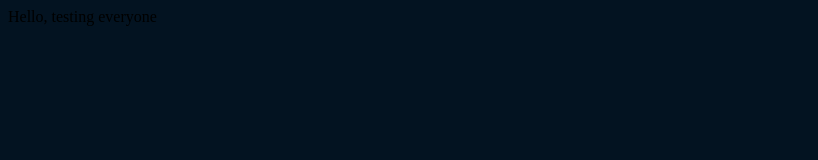
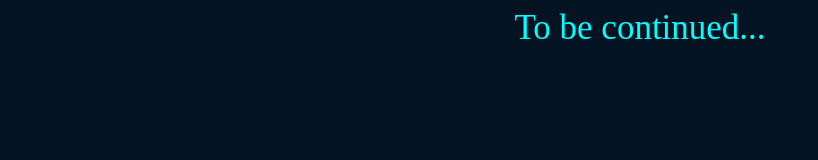
Before and after one commit to settrex/settrex.github.io, a plain HTML site: page proper.html in a window 1280 px wide. Shown: the whole page, without its empty margins (0-818 px from the left). Drawn offline with Linux system fonts and the light colour scheme.

Commit message:
working on second page

```diff
--- a/proper.html
+++ b/proper.html
@@ -3,7 +3,7 @@
 <html>
     <link rel="stylesheet" href="style2.css">
     <body>
-        Hello, testing everyone
+        To be continued...
     </body>
 
 
--- a/style2.css
+++ b/style2.css
@@ -1,4 +1,8 @@
 body{
 
+    text-align: center;
     background: #031321;
+    font-size: 35px;
+    color: aqua;
+    font-family: "Tw Cen MT";
 }
```
